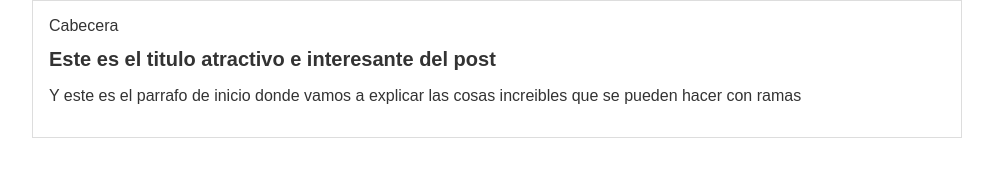
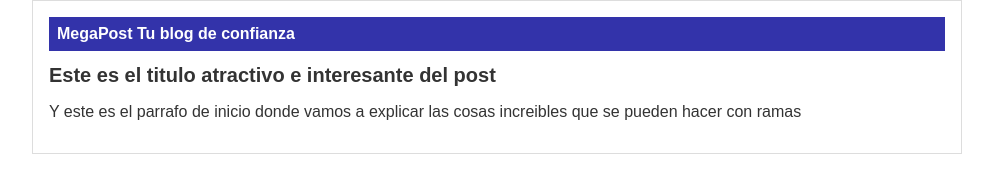
Before and after one commit to jhonsoft/Mega-blog-Platzi, a plain HTML site: page index.html in a window 1280 px wide. Shown: the whole page, without its empty margins (143-1136 px from the left). Drawn offline with Linux system fonts and the light colour scheme.

Commit message:
finalizada la cabecera con diseño azul

```diff
--- a/css/estilos.css
+++ b/css/estilos.css
@@ -6,6 +6,16 @@ body
     font-size: 16px;
     margin: 0;
     padding: 0;
+}
+
+#cabecera
+{
+    background: #33A;
+    box-shadow: 0px 2px 50 px 0px rgba(0,0,0,0,5);
+    color: white;
+    font-weight: bold;
+    margin: 0;
+    padding: 0.5em;
 }
 
 #container
--- a/index.html
+++ b/index.html
@@ -6,7 +6,10 @@
     <body>
         <div id="container">
             <div id="cabecera">
-                Cabecera
+                MegaPost
+                <span id="tagline">
+                    Tu blog de confianza
+                </span>
             </div>
             <div id="post">
         <h1>
```
